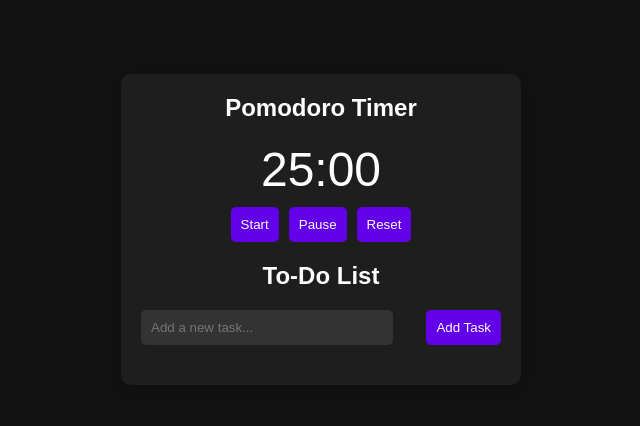
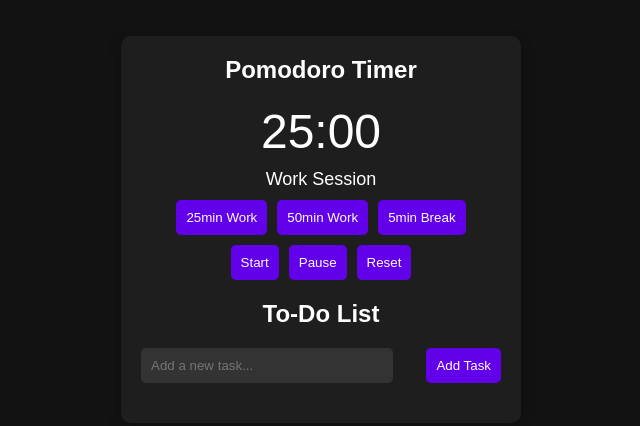
Before and after one commit to sudhanshushekharr/pomodoroApp, a plain HTML site: page index.html in a window 1280 px wide. Shown: the part 171-597 px from the top of the page, without its empty margins (319-959 px from the left). Drawn offline with Linux system fonts and the light colour scheme.

Commit message:
Update index.html

```diff
--- a/index.html
+++ b/index.html
@@ -107,10 +107,11 @@
             margin-bottom: 10px;
         }
 
-        #timer-controls {
+        #timer-controls, #session-controls {
             display: flex;
             justify-content: center;
             gap: 10px;
+            margin-bottom: 10px;
         }
 
         .start-pomodoro-btn {
@@ -120,6 +121,12 @@
         .start-pomodoro-btn:hover {
             background-color: #45a049;
         }
+
+        #current-mode {
+            text-align: center;
+            font-size: 18px;
+            margin-bottom: 10px;
+        }
     </style>
 
   </head>
@@ -128,6 +135,12 @@
         <div id="pomodoro-timer">
             <h3>Pomodoro Timer</h3>
             <div id="timer-display">25:00</div>
+            <div id="current-mode">Work Session</div>
+            <div id="session-controls">
+                <button id="work-25">25min Work</button>
+                <button id="work-50">50min Work</button>
+                <button id="break-5">5min Break</button>
+            </div>
             <div id="timer-controls">
                 <button id="start-timer-btn">Start</button>
                 <button id="pause-timer-btn">Pause</button>
```
